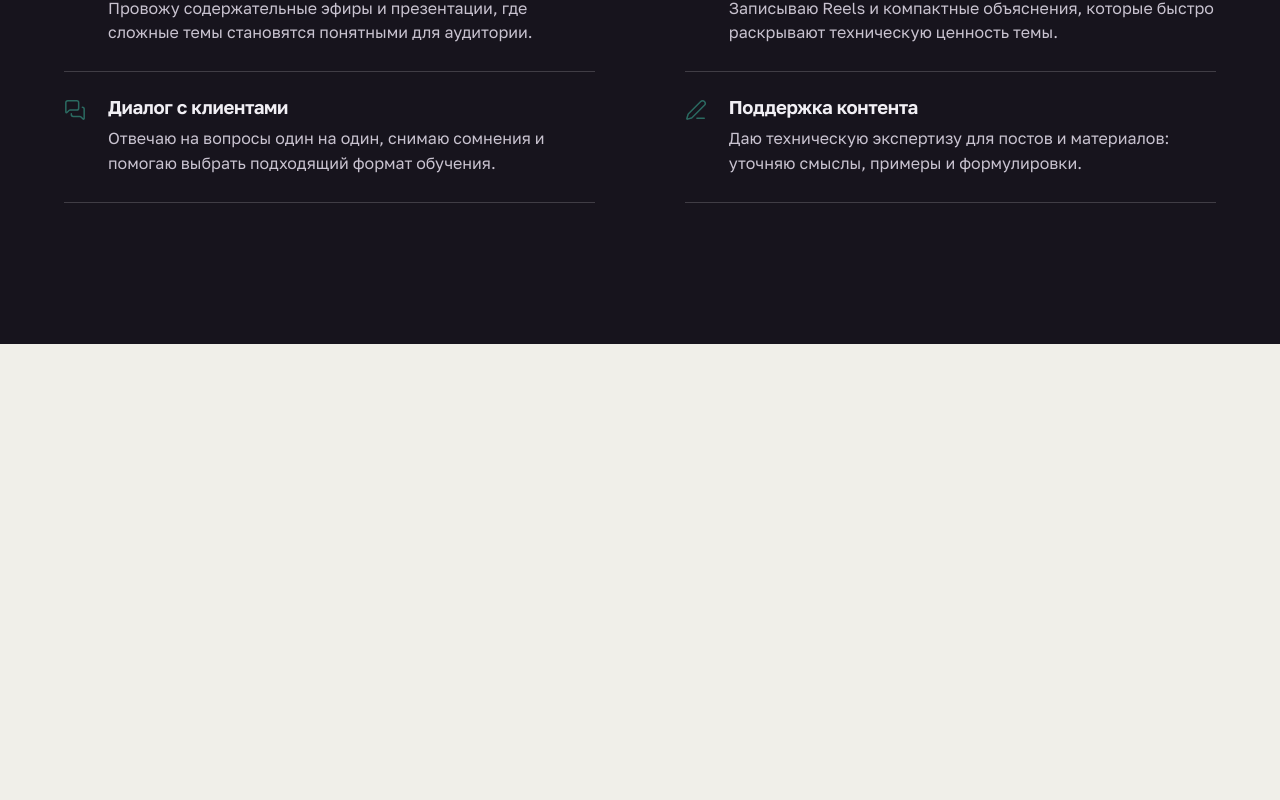
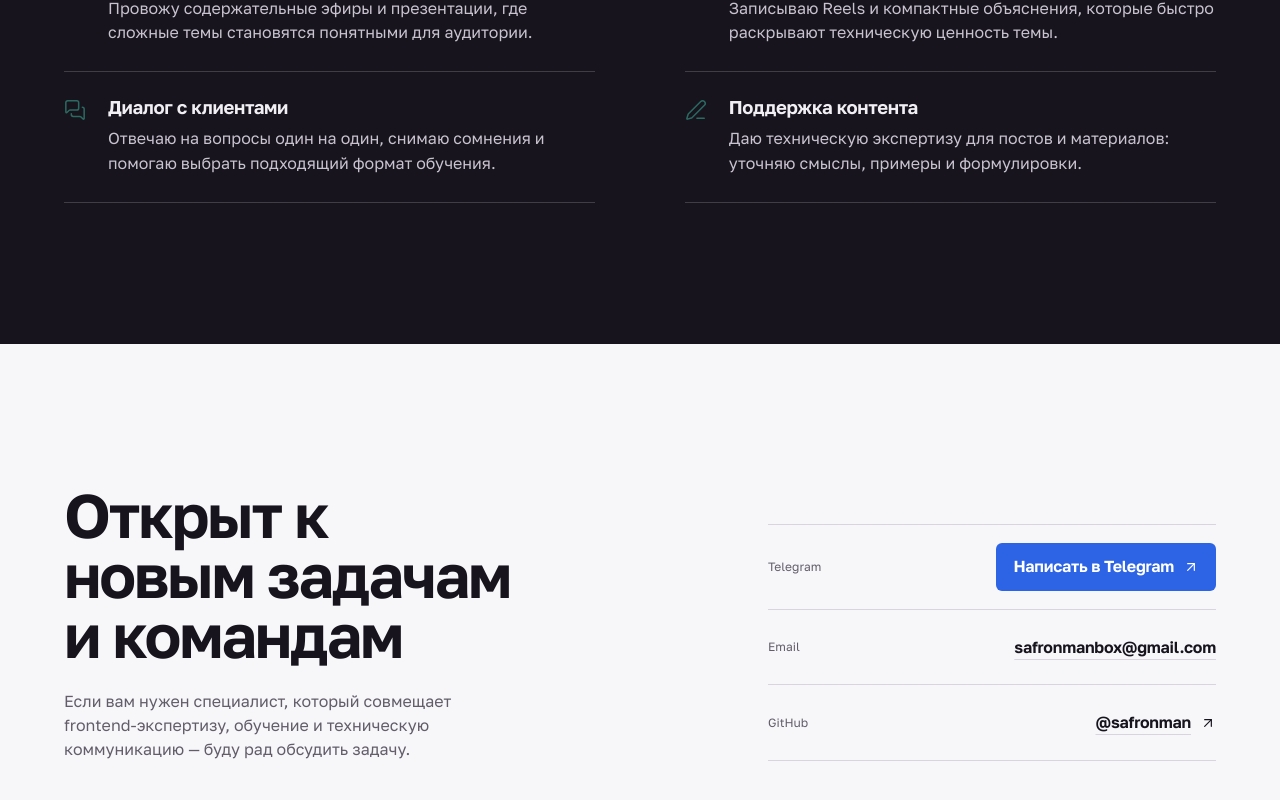
Before and after one commit to safronman/safronman.github.io, a Next.js app: page / in a window 1280 px wide. Shown: the part 9807-10607 px from the top of the page. Before the commit the page ends 10151 px from the top, so only its background shows below. Built offline with nearby package versions, Linux system fonts and the light colour scheme.

Commit message:
feat: add contact section

```diff
--- /dev/null
+++ b/app/contact/contact.module.css
@@ -0,0 +1,124 @@
+.contact {
+  padding: clamp(88px, 11vw, 156px) clamp(22px, 5vw, 82px);
+  background: var(--paper);
+  color: var(--ink);
+}
+
+.inner {
+  display: grid;
+  grid-template-columns: minmax(260px, 0.72fr) minmax(0, 0.56fr);
+  gap: clamp(48px, 10vw, 180px);
+  max-width: 1400px;
+  margin: auto;
+}
+
+.intro h2 {
+  max-width: 12ch;
+  font-size: clamp(2.375rem, 4.8vw, 4.5rem);
+  font-weight: 650;
+  letter-spacing: -0.035em;
+  line-height: 0.98;
+  text-wrap: balance;
+}
+
+.intro p {
+  max-width: 42ch;
+  margin-top: 24px;
+  color: var(--muted);
+  line-height: 1.5;
+  text-wrap: pretty;
+}
+
+.links {
+  align-self: end;
+  font-style: normal;
+}
+
+.telegram,
+.linkRow {
+  display: flex;
+  align-items: center;
+  justify-content: space-between;
+  gap: 24px;
+  border-top: 1px solid var(--line);
+  padding: 18px 0;
+}
+
+.links > :last-child {
+  border-bottom: 1px solid var(--line);
+}
+
+.telegram > span,
+.linkRow > span {
+  color: var(--muted);
+  font-size: 0.75rem;
+  line-height: 1.3;
+}
+
+.telegram a,
+.linkRow a {
+  display: inline-flex;
+  align-items: center;
+  justify-content: center;
+  gap: 9px;
+  font-weight: 650;
+  letter-spacing: -0.015em;
+  line-height: 1.3;
+}
+
+.telegram a {
+  min-height: 48px;
+  border-radius: 6px;
+  padding: 13px 17px;
+  background: var(--signal);
+  color: #fff;
+}
+
+.telegram a:hover {
+  background: var(--ink);
+}
+
+.linkRow a {
+  padding: 9px 0;
+  text-decoration: underline;
+  text-decoration-color: var(--line);
+  text-decoration-thickness: 1px;
+  text-underline-offset: 6px;
+}
+
+.linkRow a:hover {
+  text-decoration-color: currentcolor;
+}
+
+.telegram a:focus-visible,
+.linkRow a:focus-visible {
+  outline: 2px solid var(--signal);
+  outline-offset: 4px;
+}
+
+.telegram svg,
+.linkRow svg {
+  width: 16px;
+  height: 16px;
+  flex: none;
+}
+
+@media (max-width: 820px) {
+  .inner {
+    grid-template-columns: 1fr;
+    gap: 48px;
+  }
+
+  .intro h2 {
+    max-width: 14ch;
+  }
+}
+
+@media (max-width: 460px) {
+  .telegram,
+  .linkRow {
+    align-items: flex-start;
+    flex-direction: column;
+    gap: 10px;
+  }
+}
--- /dev/null
+++ b/app/contact/contact.tsx
@@ -0,0 +1,44 @@
+import { ArrowUpRight } from "lucide-react";
+import s from "./contact.module.css";
+
+export default function Contact() {
+  return (
+    <section className={s.contact} id="contacts">
+      <div className={s.inner}>
+        <header className={s.intro}>
+          <h2>Открыт к новым задачам и командам</h2>
+          <p>
+            Если вам нужен специалист, который совмещает frontend-экспертизу,
+            обучение и техническую коммуникацию — буду рад обсудить задачу.
+          </p>
+        </header>
+
+        <address className={s.links}>
+          <div className={s.telegram}>
+            <span>Telegram</span>
+            <a href="https://t.me/safronman" target="_blank" rel="noreferrer">
+              Написать в Telegram
+              <ArrowUpRight aria-hidden="true" strokeWidth={1.8} />
+            </a>
+          </div>
+
+          <div className={s.linkRow}>
+            <span>Email</span>
+            <a href="mailto:safronmanbox@gmail.com">safronmanbox@gmail.com</a>
+          </div>
+
+          <div className={s.linkRow}>
+            <span>GitHub</span>
+            <a
+              href="https://github.com/safronman"
+              target="_blank"
+              rel="noreferrer"
+            >
+              @safronman <ArrowUpRight aria-hidden="true" strokeWidth={1.8} />
+            </a>
+          </div>
+        </address>
+      </div>
+    </section>
+  );
+}
--- a/app/page.tsx
+++ b/app/page.tsx
@@ -1,3 +1,4 @@
+import Contact from "./contact/contact";
 import CourseCatalog from "./course-catalog/course-catalog";
 import FormatsAndAssessment from "./formats-and-assessment/formats-and-assessment";
 import Hero from "./hero/hero";
@@ -22,6 +23,7 @@ export default function Home() {
       <FormatsAndAssessment />
       <TechnicalFoundation />
       <TechnicalMarketingVoice />
+      <Contact />
     </main>
   );
 }
```
